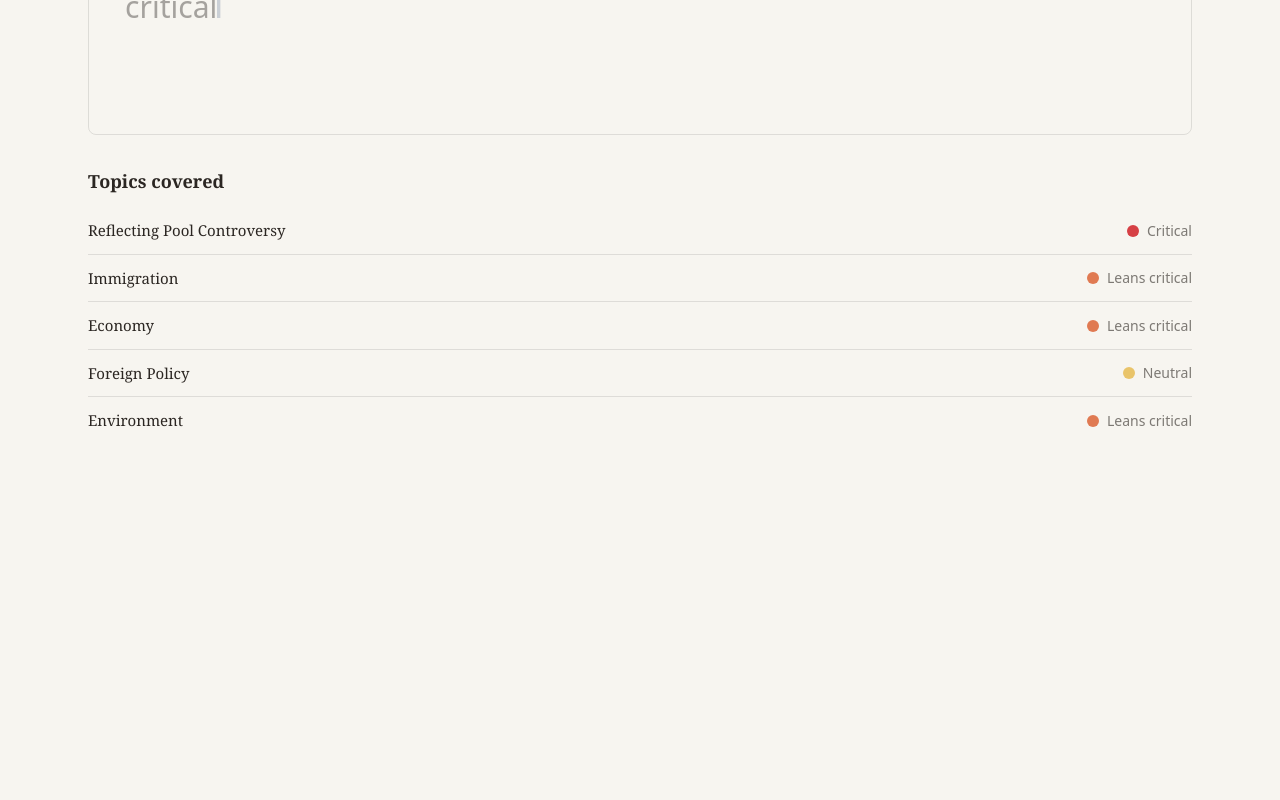
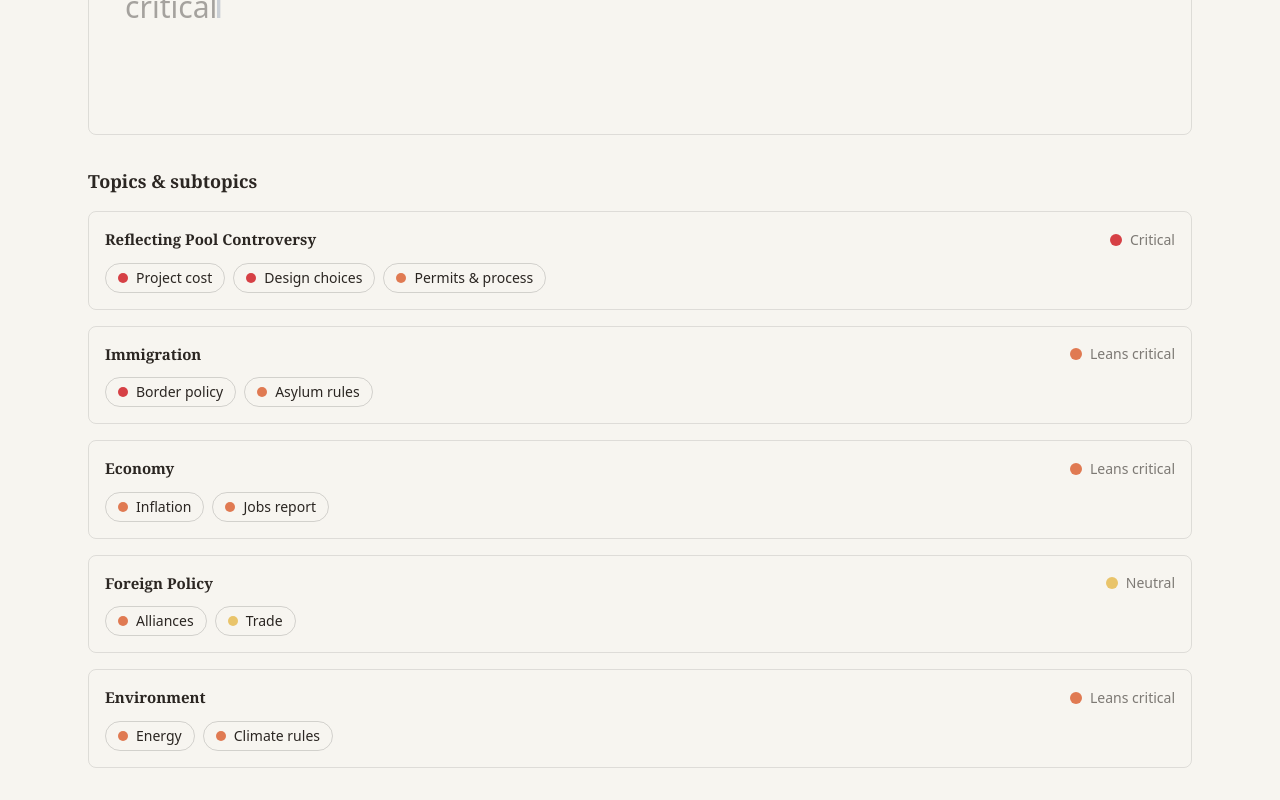
Before and after one commit to JuliusDorfman/news-from, a Next.js app: page /author/a-hartman in a window 1280 px wide. Shown: the part 783-1583 px from the top of the page. Before the commit the page ends 1259 px from the top, so only its background shows below. Built offline with nearby package versions, Linux system fonts and the light colour scheme.

Commit message:
feat: subtopic drill-down on outlet/author deep-dives (shared EntityDeepDive)

```diff
--- /dev/null
+++ b/components/EntityDeepDive.tsx
@@ -0,0 +1,77 @@
+'use client'
+import { useState } from 'react'
+import Link from 'next/link'
+import StanceTimeline from './StanceTimeline'
+import { getTopic, cellsForEntity, subtopicReadings } from '@/lib/mockData'
+import { stanceColor, stanceLabel } from '@/lib/stance'
+
+interface Props { kind: string; name: string; outlet?: string; entityId: string }
+
+export default function EntityDeepDive({ kind, name, outlet, entityId }: Props) {
+  const cells = cellsForEntity(entityId)
+  const lines = cells.map(c => ({ id: c.topicId, name: getTopic(c.topicId)!.name, color: stanceColor(c.stance), series: c.series }))
+  const [selected, setSelected] = useState<string | null>(null)
+
+  return (
+    <div className="space-y-8">
+      <header>
+        <p className="text-sm uppercase tracking-wide text-ink/50">{kind}</p>
+        <h1 className="text-3xl font-bold tracking-tight">{name}</h1>
+        <p className="mt-1 text-ink/60">{outlet ? `${outlet} - ` : ''}How favorably {name} covers the current administration&apos;s handling across topics and subtopics.</p>
+      </header>
+
+      <section className="rounded-lg border border-black/10 p-4">
+        <h2 className="mb-3 text-lg font-bold">Stance over time, by topic</h2>
+        <StanceTimeline lines={lines} />
+      </section>
+
+      <section className="space-y-4">
+        <h2 className="text-lg font-bold">Topics &amp; subtopics</h2>
+        {cells.map(c => {
+          const topic = getTopic(c.topicId)!
+          const subs = subtopicReadings(entityId, c.topicId)
+          return (
+            <div key={c.topicId} data-testid={`topic-row-${c.topicId}`} className="rounded-lg border border-black/10 p-4">
+              <div className="flex items-center justify-between">
+                <Link href={`/topic/${c.topicId}`} className="font-serif text-[15px] font-bold hover:underline">{topic.name}</Link>
+                <span className="flex items-center gap-2 text-sm text-ink/60">
+                  <span className="inline-block h-3 w-3 rounded-full" style={{ backgroundColor: stanceColor(c.stance) }} />
+                  {stanceLabel(c.stance)}
+                </span>
+              </div>
+              <div className="mt-3 flex flex-wrap gap-2">
+                {subs.map(s => {
+                  const key = `${c.topicId}:${s.id}`
+                  const active = selected === key
+                  return (
+                    <button
+                      key={s.id}
+                      type="button"
+                      data-testid={`subtopic-${s.id}`}
+                      aria-pressed={active}
+                      onClick={() => setSelected(active ? null : key)}
+                      className={`flex items-center gap-2 rounded-full border px-3 py-1 text-sm transition-colors ${active ? 'border-ink' : 'border-black/15 hover:border-ink/40'}`}
+                    >
+                      <span className="inline-block h-2.5 w-2.5 rounded-full" style={{ backgroundColor: stanceColor(s.stance) }} />
+                      {s.name}
+                    </button>
+                  )
+                })}
+              </div>
+              {subs.map(s => {
+                const key = `${c.topicId}:${s.id}`
+                if (selected !== key) return null
+                return (
+                  <div key={s.id} className="mt-4 rounded border border-black/10 p-3">
+                    <p className="mb-2 text-xs text-ink/60">{name} on {s.name}: {stanceLabel(s.stance)} of the administration&apos;s handling</p>
+                    <StanceTimeline lines={[{ id: s.id, name: s.name, color: stanceColor(s.stance), series: s.series }]} />
+                  </div>
+                )
+              })}
+            </div>
+          )
+        })}
+      </section>
+    </div>
+  )
+}
--- a/components/views/AuthorView.tsx
+++ b/components/views/AuthorView.tsx
@@ -1,42 +1,8 @@
-import Link from 'next/link'
-import StanceTimeline from '@/components/StanceTimeline'
-import { getAuthor, getTopic, cellsForEntity } from '@/lib/mockData'
-import { stanceColor, stanceLabel } from '@/lib/stance'
+import EntityDeepDive from '@/components/EntityDeepDive'
+import { getAuthor } from '@/lib/mockData'
 
 export default function AuthorView({ authorId }: { authorId: string }) {
   const author = getAuthor(authorId)
   if (!author) return <p>Unknown author.</p>
-  const cells = cellsForEntity(authorId)
-  const lines = cells.map(c => ({ id: c.topicId, name: getTopic(c.topicId)!.name, color: stanceColor(c.stance), series: c.series }))
-
-  return (
-    <div className="space-y-8">
-      <header>
-        <p className="text-sm uppercase tracking-wide text-ink/50">Op-Ed author</p>
-        <h1 className="text-3xl font-bold tracking-tight">{author.name}</h1>
-        <p className="mt-1 text-ink/60">{author.outlet} &middot; how {author.name} has treated each topic over time.</p>
-      </header>
-      <section className="rounded-lg border border-black/10 p-4">
-        <h2 className="mb-3 text-lg font-bold">Stance over time, by topic</h2>
-        <StanceTimeline lines={lines} />
-      </section>
-      <section>
-        <h2 className="mb-3 text-lg font-bold">Topics covered</h2>
-        <ul className="divide-y divide-black/10">
-          {cells.map(c => {
-            const topic = getTopic(c.topicId)!
-            return (
-              <li key={c.topicId} data-testid={`topic-row-${c.topicId}`} className="flex items-center justify-between py-3">
-                <Link href={`/topic/${c.topicId}`} className="font-serif text-[15px] hover:underline">{topic.name}</Link>
-                <span className="flex items-center gap-2 text-sm text-ink/60">
-                  <span className="inline-block h-3 w-3 rounded-full" style={{ backgroundColor: stanceColor(c.stance) }} />
-                  {stanceLabel(c.stance)}
-                </span>
-              </li>
-            )
-          })}
-        </ul>
-      </section>
-    </div>
-  )
+  return <EntityDeepDive kind="Op-Ed author" name={author.name} outlet={author.outlet} entityId={authorId} />
 }
--- a/components/views/SourceView.tsx
+++ b/components/views/SourceView.tsx
@@ -1,42 +1,8 @@
-import Link from 'next/link'
-import StanceTimeline from '@/components/StanceTimeline'
-import { getSource, getTopic, cellsForEntity } from '@/lib/mockData'
-import { stanceColor, stanceLabel } from '@/lib/stance'
+import EntityDeepDive from '@/components/EntityDeepDive'
+import { getSource } from '@/lib/mockData'
 
 export default function SourceView({ sourceId }: { sourceId: string }) {
   const source = getSource(sourceId)
   if (!source) return <p>Unknown outlet.</p>
-  const cells = cellsForEntity(sourceId)
-  const lines = cells.map(c => ({ id: c.topicId, name: getTopic(c.topicId)!.name, color: stanceColor(c.stance), series: c.series }))
-
-  return (
-    <div className="space-y-8">
-      <header>
-        <p className="text-sm uppercase tracking-wide text-ink/50">Outlet</p>
-        <h1 className="text-3xl font-bold tracking-tight">{source.name}</h1>
-        <p className="mt-1 text-ink/60">How {source.name} has leaned across topics.</p>
-      </header>
-      <section className="rounded-lg border border-black/10 p-4">
-        <h2 className="mb-3 text-lg font-bold">Stance over time, by topic</h2>
-        <StanceTimeline lines={lines} />
-      </section>
-      <section>
-        <h2 className="mb-3 text-lg font-bold">Topics covered</h2>
-        <ul className="divide-y divide-black/10">
-          {cells.map(c => {
-            const topic = getTopic(c.topicId)!
-            return (
-              <li key={c.topicId} data-testid={`topic-row-${c.topicId}`} className="flex items-center justify-between py-3">
-                <Link href={`/topic/${c.topicId}`} className="font-serif text-[15px] hover:underline">{topic.name}</Link>
-                <span className="flex items-center gap-2 text-sm text-ink/60">
-                  <span className="inline-block h-3 w-3 rounded-full" style={{ backgroundColor: stanceColor(c.stance) }} />
-                  {stanceLabel(c.stance)}
-                </span>
-              </li>
-            )
-          })}
-        </ul>
-      </section>
-    </div>
-  )
+  return <EntityDeepDive kind="Outlet" name={source.name} entityId={sourceId} />
 }
--- a/lib/mockData.ts
+++ b/lib/mockData.ts
@@ -1,4 +1,5 @@
-import type { Source, Author, Topic, StanceCell, Evidence, SeriesPoint } from './types'
+import type { Source, Author, Topic, StanceCell, Evidence, SeriesPoint, Stance } from './types'
+import { clampStance } from './stance'
 
 export const sources: Source[] = [
   { id: 'cnn', name: 'CNN' },
@@ -86,6 +87,23 @@ export const evidence: Evidence[] = [
   { id: 'e6', sourceId: 'fox', topicId: 'reflecting-pool', headline: 'Visitors praise refreshed monument grounds', stance: 49, date: '2026-06-09' },
 ]
 
+const SUBTOPIC_DELTAS = [-7, 6, 12, -3]
+
+export function subtopicReadings(entityId: string, topicId: string): { id: string; name: string; stance: Stance; series: SeriesPoint[] }[] {
+  const cell = getCell(entityId, topicId)
+  const topic = getTopic(topicId)
+  if (!cell || !topic) return []
+  return topic.subtopics.map((s, i) => {
+    const delta = SUBTOPIC_DELTAS[i % SUBTOPIC_DELTAS.length]
+    return {
+      id: s.id,
+      name: s.name,
+      stance: clampStance(cell.stance + delta),
+      series: cell.series.map(p => ({ date: p.date, stance: clampStance(p.stance + delta) })),
+    }
+  })
+}
+
 export function getSource(id: string): Source | undefined { return sources.find(s => s.id === id) }
 export function getAuthor(id: string): Author | undefined { return authors.find(a => a.id === id) }
 export function getTopic(id: string): Topic | undefined { return topics.find(t => t.id === id) }
```
Also changed, not shown: 2 other files (tests, documents, lock files or other folders).
